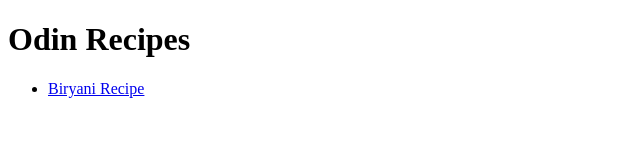
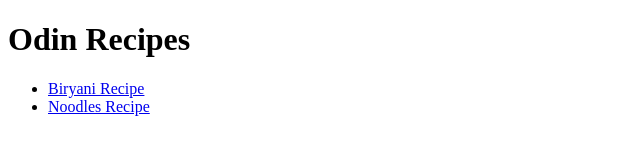
Before and after one commit to yangkai-s/odin-recipes, a plain HTML site: page index.html in a window 1280 px wide. Shown: the whole page, without its empty margins (0-640 px from the left). Drawn offline with Linux system fonts and the light colour scheme.

Commit message:
Add link in index.html to noodles.html

```diff
--- a/index.html
+++ b/index.html
@@ -9,6 +9,7 @@
         <h1>Odin Recipes</h1>
             <ul>
                 <li><a href="recipes/biryani.html">Biryani Recipe</a></li>
+                <li><a href="recipes/noodles.html">Noodles Recipe</a></li>
             </ul>
     </body>
 </html>
```
